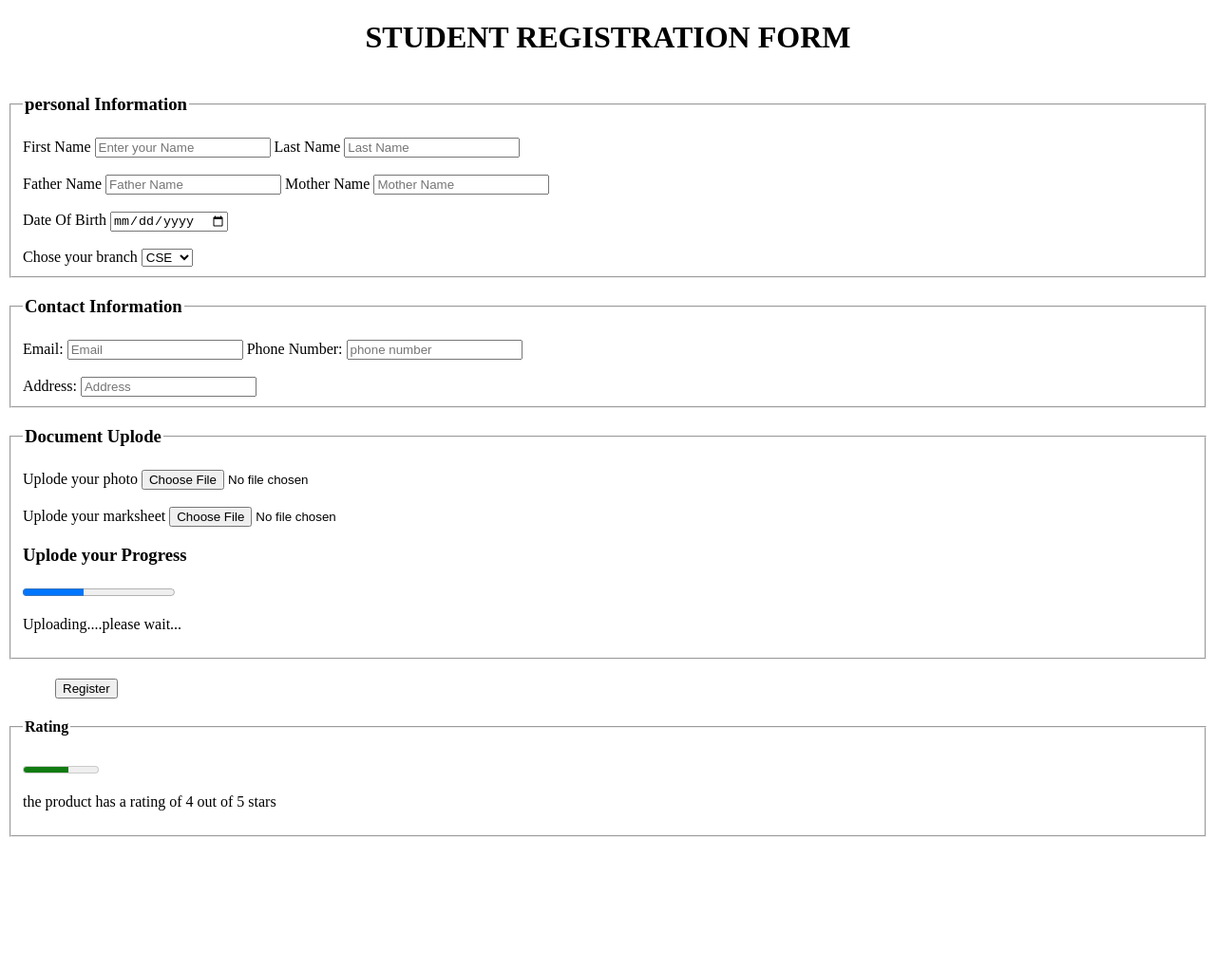
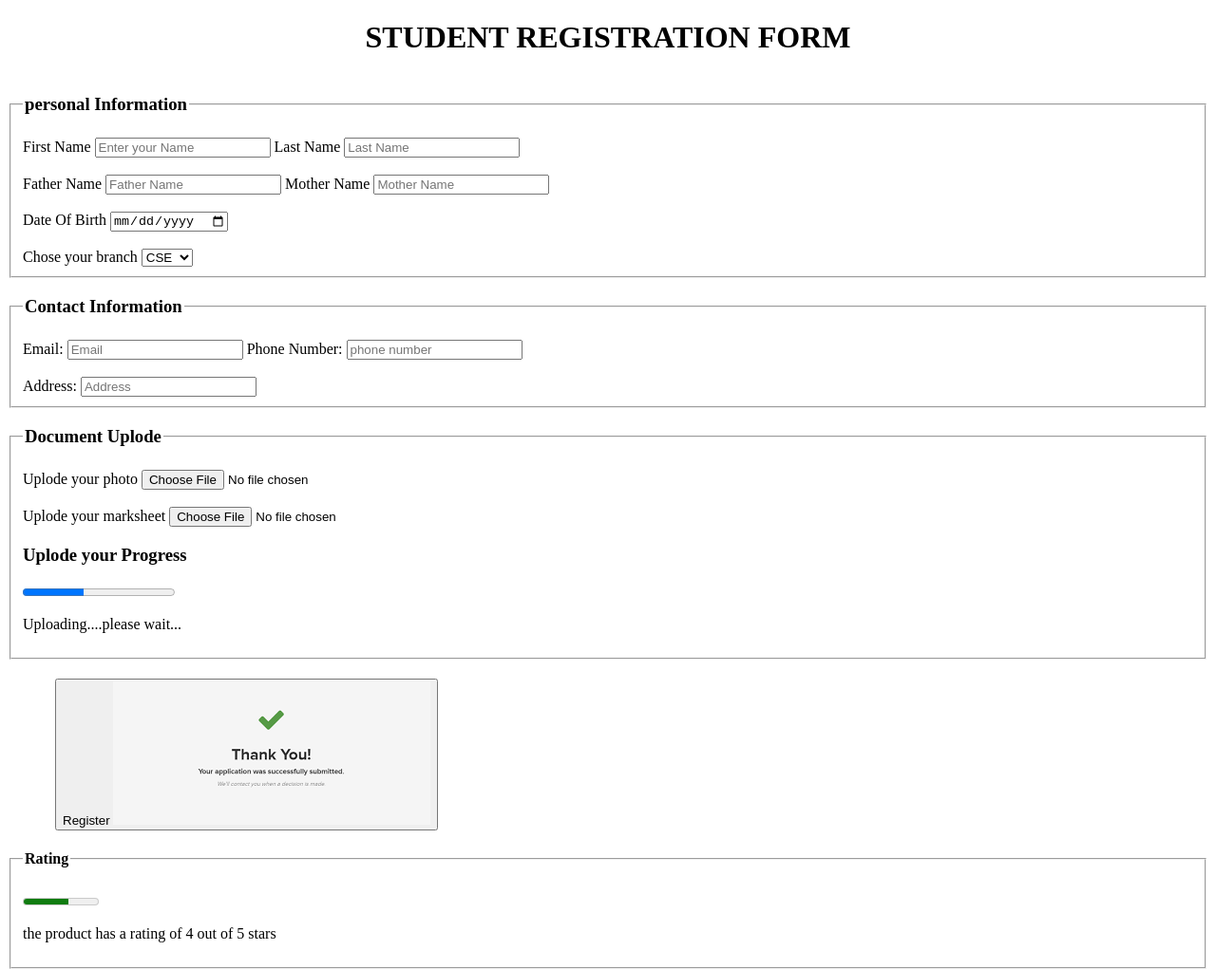
Before and after one commit to nagrajchitme/Registrationform, a plain HTML site: page index.html in a window 1280 px wide. Shown: the whole page at 95% size. Before the commit the page ends 890 px from the top, so only its background shows below. Drawn offline with Linux system fonts and the light colour scheme.

Commit message:
Update index.html

```diff
--- a/index.html
+++ b/index.html
@@ -63,7 +63,7 @@
             <Progress value="40" max="100">40 % complet</Progress>
             <p>Uploading....please wait...</p>
         </fieldset>
-        <div id="abc"><button id="btn" type="submit" >Register</button>
+        <div id="abc"><button id="btn" type="submit" >Register <img src="images.png" alt=""></button>
         </div>
 
         <fieldset>
```
